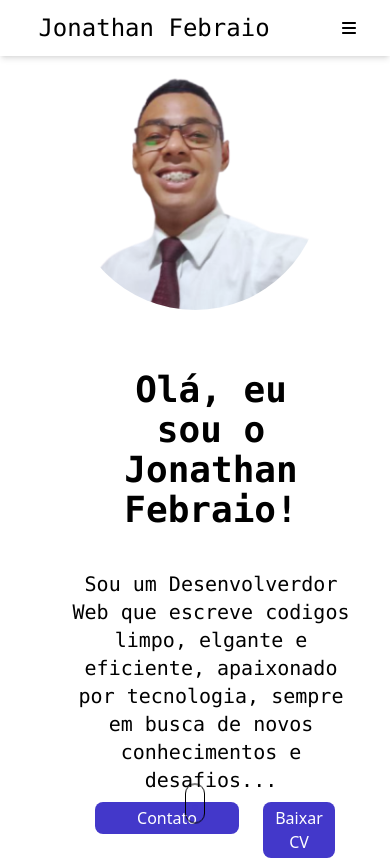
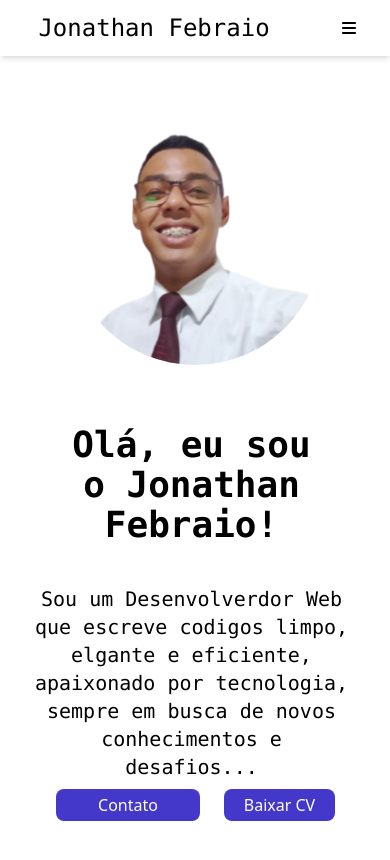
Before and after one commit to JRaamos/portfolio, a React (Vite) app: page / in a window 390 px wide. Shown: the top 860 px of the page. Built offline with nearby package versions, Linux system fonts and the light colour scheme.

Commit message:
feat: adiciona responsividade para seção inicial e sckills

```diff
--- a/src/components/About.tsx
+++ b/src/components/About.tsx
@@ -62,7 +62,7 @@ function About() {
           </div>
         </section>
       </div>
-      <section className="w-[67vh] m-11 max-lg:w-[95%] mx-6">
+      <section className="w-[67vh] m-11 max-lg:w-[95%] mx-6 max-[415px]:w-[90%]">
         <h2 className="mx-5 font-serif font-semibold text-3xl">Skills</h2>
         <section
           className=" max-2xl:w-[95%]
--- a/src/components/Skills.tsx
+++ b/src/components/Skills.tsx
@@ -22,11 +22,15 @@ function Skills() {
     'Express',
   ];
   return (
-    <section className="w-full max-lg:w-[90%] flex flex-wrap items-center">
+    <section
+      className="w-full max-lg:w-[90%] flex flex-wrap items-center justify-center
+    max-[450px]:items-center max-[450px]:w-full"
+    >
       {skils.map((skill) => (
         <div
           key={ skill }
           className="flex flex-col items-center justify-center
+           max-[415px]:m-2
         m-4"
         >
           <p
--- a/src/pages/Home.tsx
+++ b/src/pages/Home.tsx
@@ -13,9 +13,11 @@ import Projects from '../components/Projects';
 import Contacts from '../components/Contacts';
 import Footer from '../components/Footer';
 import curriculo from '../utils/Curriculo_Jonathan.pdf';
+import { useWindowSize } from '../hooks/useWindowSize';
 
 function Home() {
   const [isVisible, setIsVisible] = useState(false);
+  const [width] = useWindowSize();
 
   const { t } = useTranslation();
   const handleClick = () => {
@@ -47,22 +49,29 @@ function Home() {
       <header>
         <Header />
       </header>
-      <div className="mouse w-[20px] h-[40px] border border-black dark:border-white">
-        <div className="ponto  w-1.5 h-1.5 bg-indigo-700 dark:bg-indigo-300" />
-      </div>
-      <main>
+      {/* mause */}
+
+      {
+  width > 420 && (
+    <div className="mouse w-[20px] h-[40px] border border-black dark:border-white">
+      <div className="ponto  w-1.5 h-1.5 bg-indigo-700 dark:bg-indigo-300" />
+    </div>
+  )
+}
+      {/* inicio do conteudo */}
+      <main className="max-[415px]:mt-16 max-[380px]:mt-24">
         <section
           className="flex
-      m-auto justify-around h-[calc(83vh)] items-center
+      m-auto justify-around h-[calc(83vh)] min-[450px]:items-center  max-md:justify-center
        max-md:flex-col max-md: max-screen w-full max-[375px]:h-[calc(90vh)]
         max-w-[115rem]"
         >
           <section
-            className="max-md:w-[calc(65%)]  w-1/3 min-[1990px]:w-1/4"
+            className="max-md:w-[calc(65%)]  w-1/3 min-[1990px]:w-1/4 max-[450px]:m-auto "
           >
             <img src={ euDev } alt="Jonathan Febraio" className="rounded-full mb-5 " />
           </section>
-          <section className="max-md:w-[calc(80%)]  w-1/2 pl-8  ">
+          <section className="max-md:w-[calc(90%)]  w-1/2 pl-8 max-[415px]: ">
             <p className="text-4xl font-mono font-bold text-center m-10">
               {t('presentation')}
             </p>
```
